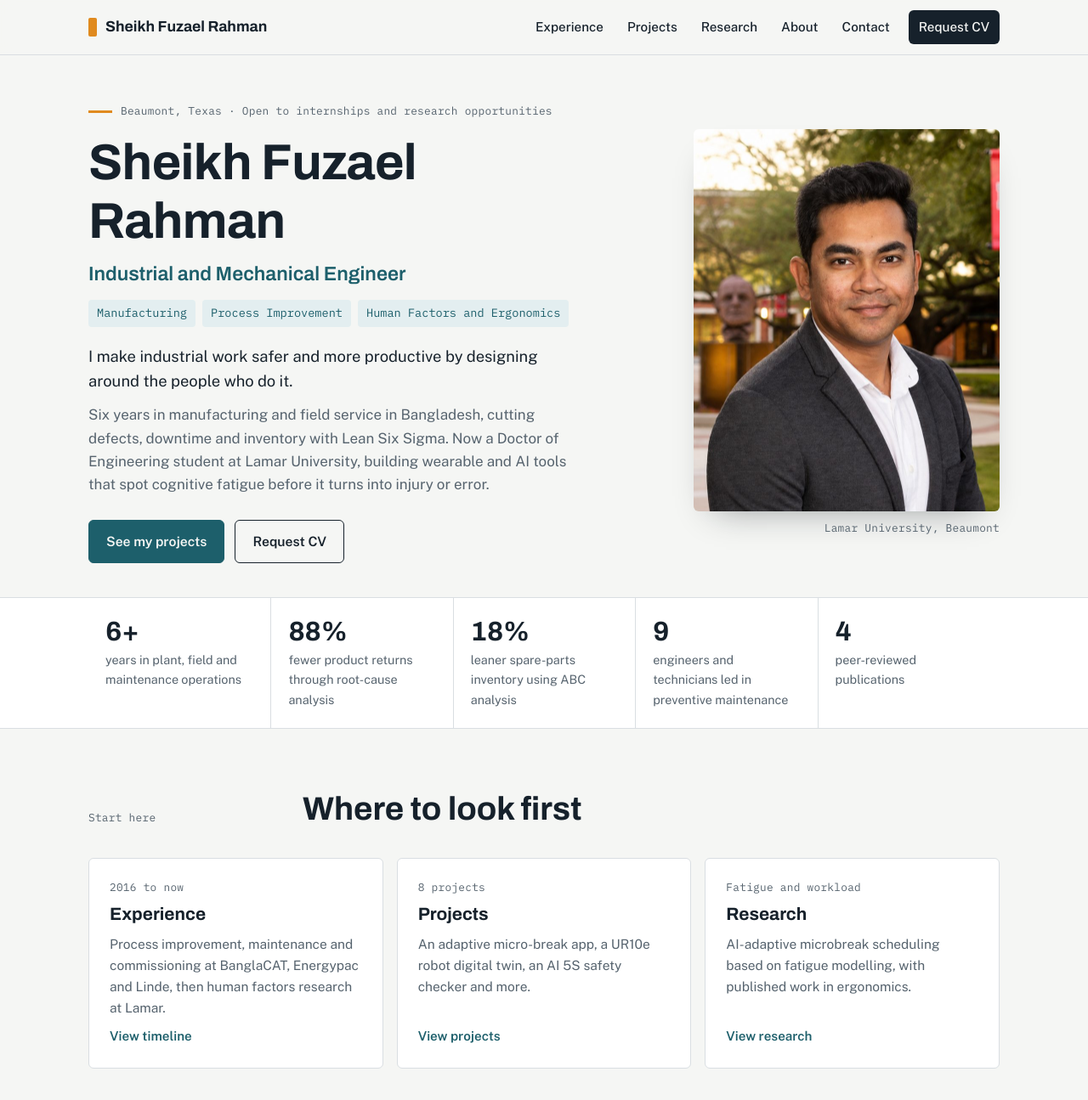
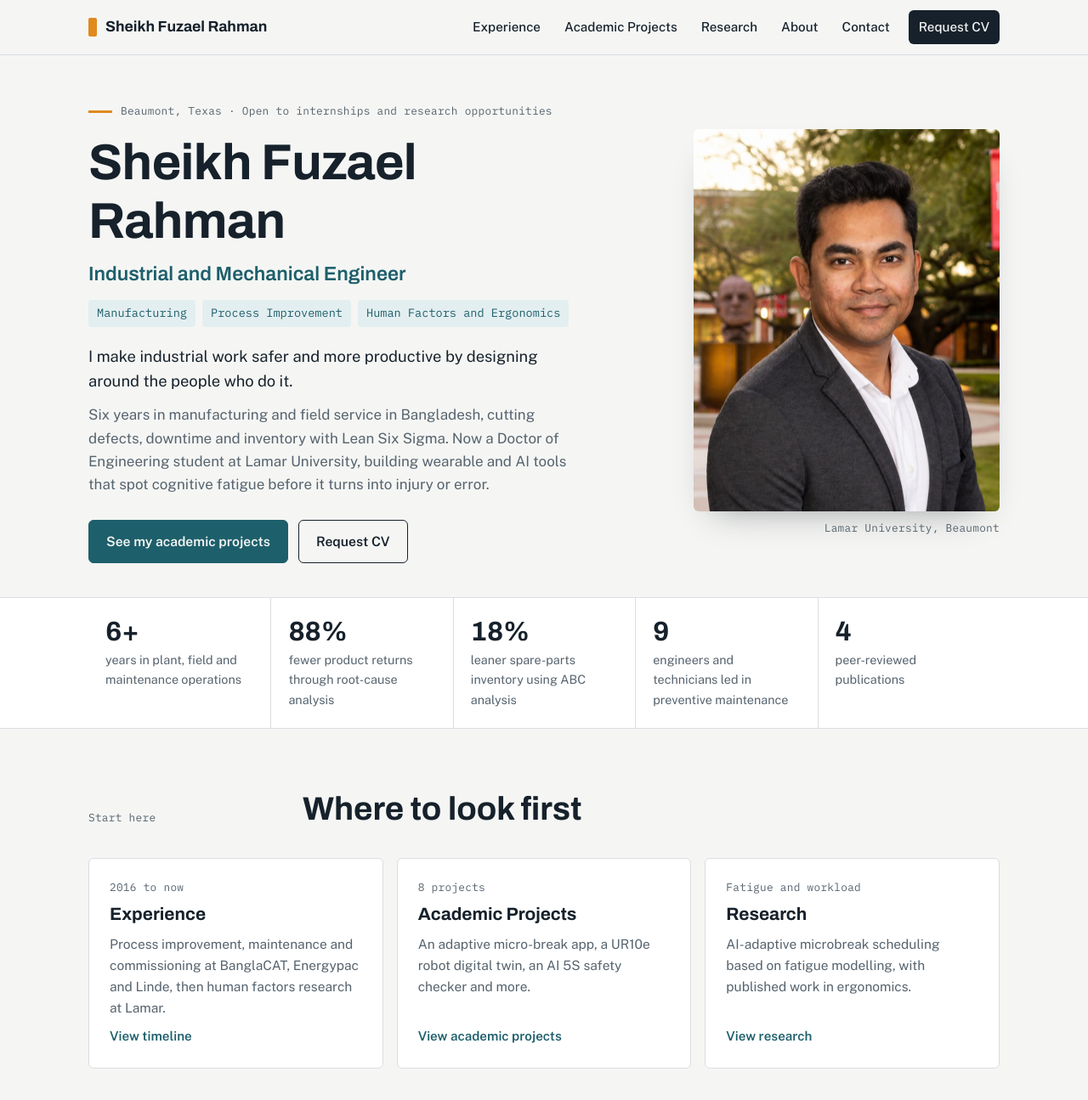
Before and after one commit to SheikhFuzael/sheikhfuzael-website, a plain HTML site: page index.html in a window 1280 px wide. Shown: the top 1295 px of the page at 85% size. Drawn offline with nearby package versions, Linux system fonts and the light colour scheme.

Commit message:
Rename Projects to Academic Projects
Co-Authored-By: Claude Opus 5.5 <noreply@anthropic.com>
Claude-Session: https://claude.ai/code/session_01Qy5NDjoGTquPrMojzTmz9L

```diff
--- a/assets/site.css
+++ b/assets/site.css
@@ -79,7 +79,7 @@ p { margin: 0; }
 .nav .nav-cta { background: var(--ink); color: var(--paper); margin-left: 6px; }
 .nav .nav-cta:hover { background: var(--accent); color: #fff; }
 .menu-btn { display: none; background: none; border: 1px solid var(--line); color: var(--ink); border-radius: var(--radius); padding: 8px 12px; font: inherit; font-weight: 600; cursor: pointer; }
-@media (max-width: 860px) {
+@media (max-width: 960px) {
   .menu-btn { display: inline-block; }
   .nav { display: none; position: absolute; top: 64px; left: 0; right: 0; flex-direction: column; align-items: stretch; background: var(--paper); border-bottom: 1px solid var(--line); padding: 8px 16px 16px; }
   .nav.open { display: flex; }
--- a/index.html
+++ b/index.html
@@ -23,7 +23,7 @@
     <button class="menu-btn" id="menu-btn" aria-expanded="false" aria-controls="site-nav">Menu</button>
     <nav class="nav" id="site-nav" aria-label="Main">
       <a href="experience.html">Experience</a>
-      <a href="projects.html">Projects</a>
+      <a href="projects.html">Academic Projects</a>
       <a href="research.html">Research</a>
       <a href="about.html">About</a>
       <a href="contact.html">Contact</a>
@@ -45,7 +45,7 @@
       <p class="tagline">I make industrial work safer and more productive by designing around the people who do it.</p>
       <p class="sub">Six years in manufacturing and field service in Bangladesh, cutting defects, downtime and inventory with Lean Six Sigma. Now a Doctor of Engineering student at Lamar University, building wearable and AI tools that spot cognitive fatigue before it turns into injury or error.</p>
       <div class="actions">
-        <a class="btn primary" href="projects.html">See my projects</a>
+        <a class="btn primary" href="projects.html">See my academic projects</a>
         <a class="btn" href="mailto:sheikh.fuzael.rahman@outlook.com?subject=CV%20request%20for%20Sheikh%20Fuzael%20Rahman&amp;body=Hello%20Sheikh%2C%0A%0AI%20came%20across%20your%20website%20and%20would%20like%20to%20request%20a%20copy%20of%20your%20CV.%0A%0AName%3A%0AOrganisation%3A%0ARole%20or%20opportunity%3A%0A%0AThank%20you.">Request CV</a>
       </div>
     </div>
@@ -83,9 +83,9 @@
       </a>
       <a class="hl" href="projects.html">
         <span class="mono" style="color:var(--muted)">8 projects</span>
-        <h3>Projects</h3>
+        <h3>Academic Projects</h3>
         <p>An adaptive micro-break app, a UR10e robot digital twin, an AI 5S safety checker and more.</p>
-        <span class="go">View projects</span>
+        <span class="go">View academic projects</span>
       </a>
       <a class="hl" href="research.html">
         <span class="mono" style="color:var(--muted)">Fatigue and workload</span>
@@ -142,7 +142,7 @@
   <div class="wrap">
     <span>© 2026 Sheikh Fuzael Rahman · Beaumont, Texas</span>
     <nav aria-label="Footer">
-      <a href="index.html">Home</a><a href="experience.html">Experience</a><a href="projects.html">Projects</a><a href="research.html">Research</a><a href="about.html">About</a><a href="contact.html">Contact</a>
+      <a href="index.html">Home</a><a href="experience.html">Experience</a><a href="projects.html">Academic Projects</a><a href="research.html">Research</a><a href="about.html">About</a><a href="contact.html">Contact</a>
     </nav>
   </div>
 </footer>
```
Also changed, not shown: about.html (+2 -2 lines), contact.html (+2 -2 lines), experience.html (+2 -2 lines), projects.html (+5 -5 lines), research.html (+2 -2 lines).
